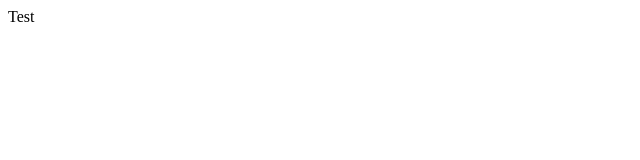
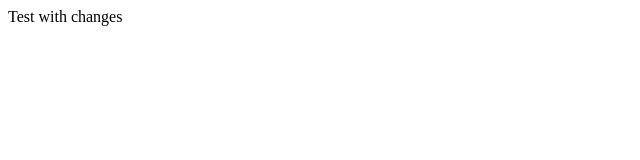
Before and after one commit to AliRazaSharafat/Test1, a plain HTML site: page index.html in a window 1280 px wide. Shown: the whole page, without its empty margins (0-640 px from the left). Drawn offline with Linux system fonts and the light colour scheme.

Commit message:
second commit

```diff
--- a/index.html
+++ b/index.html
@@ -7,6 +7,6 @@
     <title>Document</title>
   </head>
   <body>
-    Test
+    Test with changes
   </body>
 </html>
```
